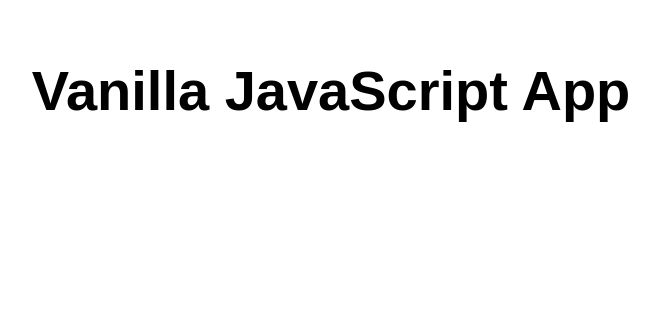
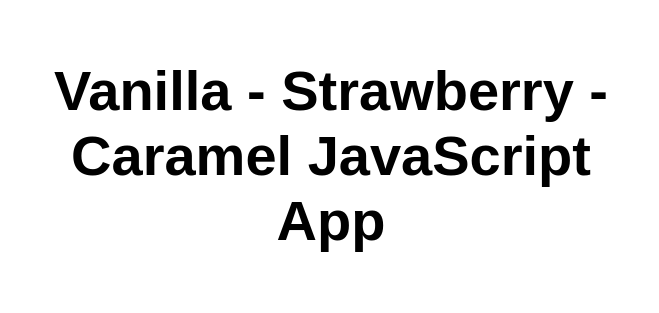
Before and after one commit to TLUCAS9/my-first-static-web-app, a website: page src/index.html in a window 1280 px wide. Shown: the whole page, without its empty margins (309-968 px from the left). Drawn offline with Linux system fonts and the light colour scheme.

Commit message:
Update index.html
test

```diff
--- a/src/index.html
+++ b/src/index.html
@@ -10,7 +10,7 @@
 
 <body>
   <main>
-    <h1>Vanilla JavaScript App</h1>
+    <h1>Vanilla - Strawberry - Caramel JavaScript App</h1>
   </main>
 </body>
 
```
